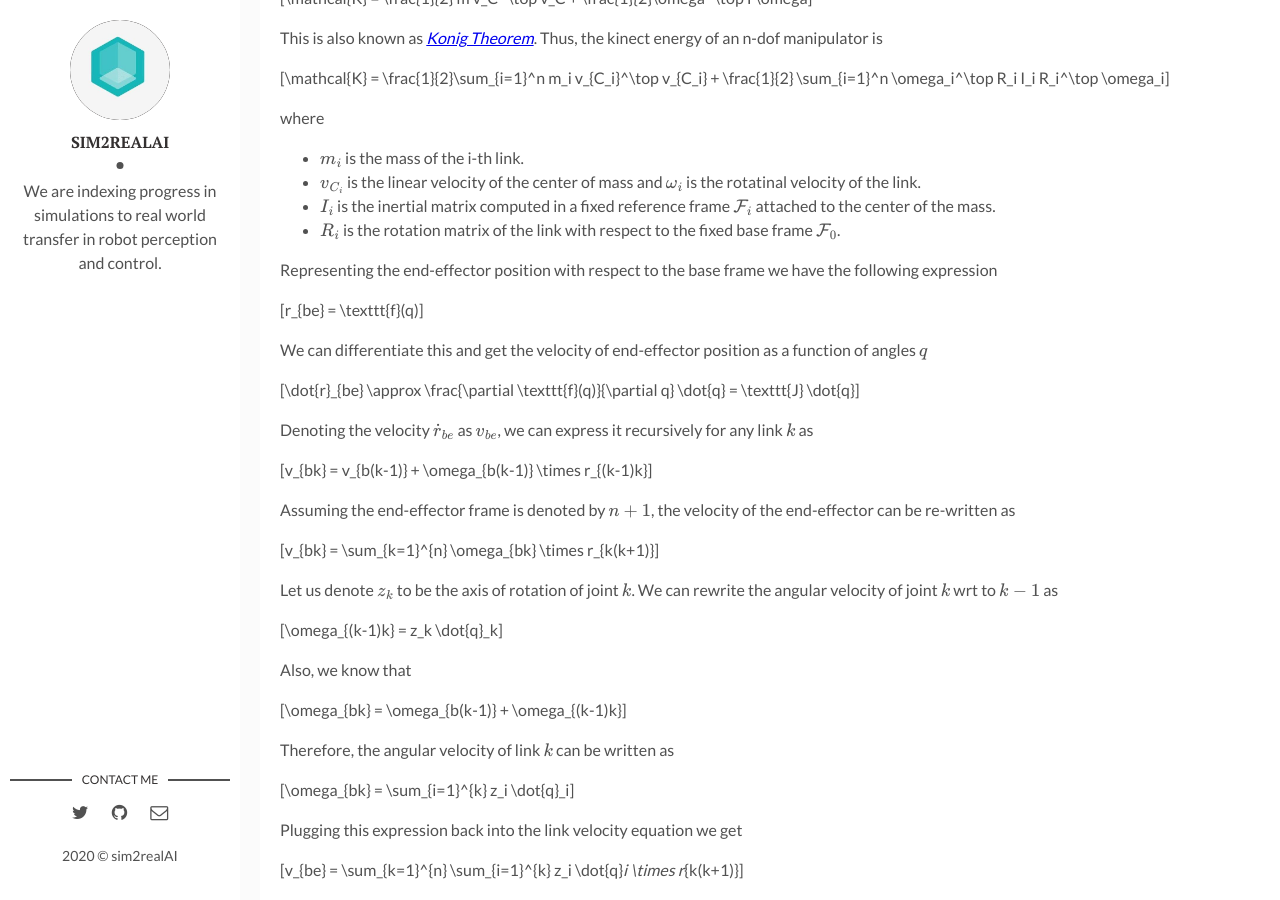
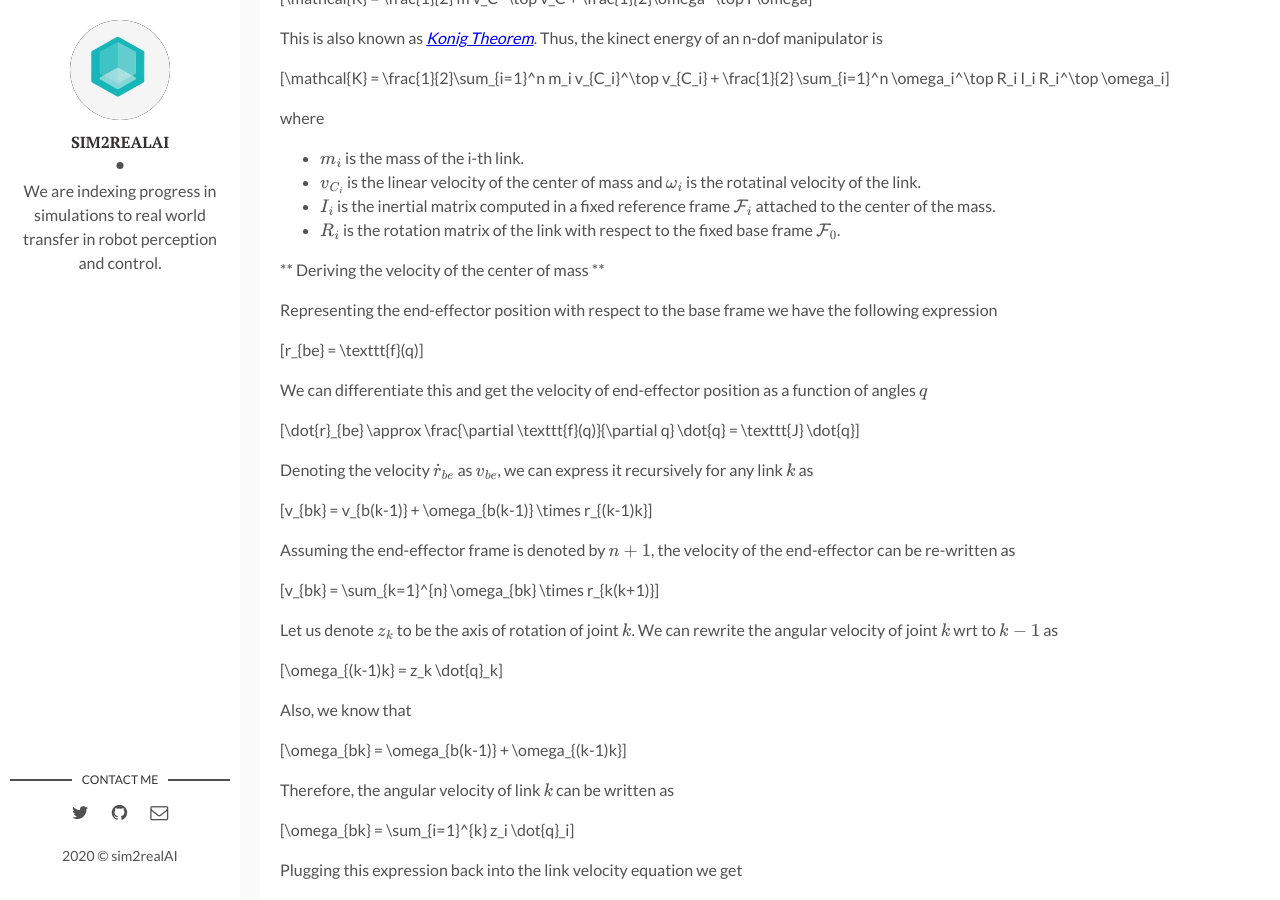
Before and after one commit to backupsim2realai/backupsim2realai.github.io, a Jekyll site: the page built from _posts/2019-04-15-Dynamic-Model-Of-Manipulators.markdown, in a window 1280 px wide and 900 px high, scrolled down 2200 px. Built offline with Jekyll 4.4.1, drawn with Linux system fonts in a browser that asks for light colours; formulas are drawn with MathJax 3.

Commit message:
minor fixes
Signed-off-by: Ankur Handa <ahanda@nvidia.com>

```diff
--- a/_posts/2019-04-15-Dynamic-Model-Of-Manipulators.markdown
+++ b/_posts/2019-04-15-Dynamic-Model-Of-Manipulators.markdown
@@ -128,6 +128,8 @@ where
 - $$I_i$$ is the inertial matrix computed in a fixed reference frame $$\mathcal{F}_i$$ attached to the center of the mass.
 - $$R_i$$ is the rotation matrix of the link with respect to the fixed base frame $$\mathcal{F}_0$$.
 
+** Deriving the velocity of the center of mass **
+
 Representing the end-effector position with respect to the base frame we have the following expression
 
 $$r_{be} = \texttt{f}(q)$$
```
